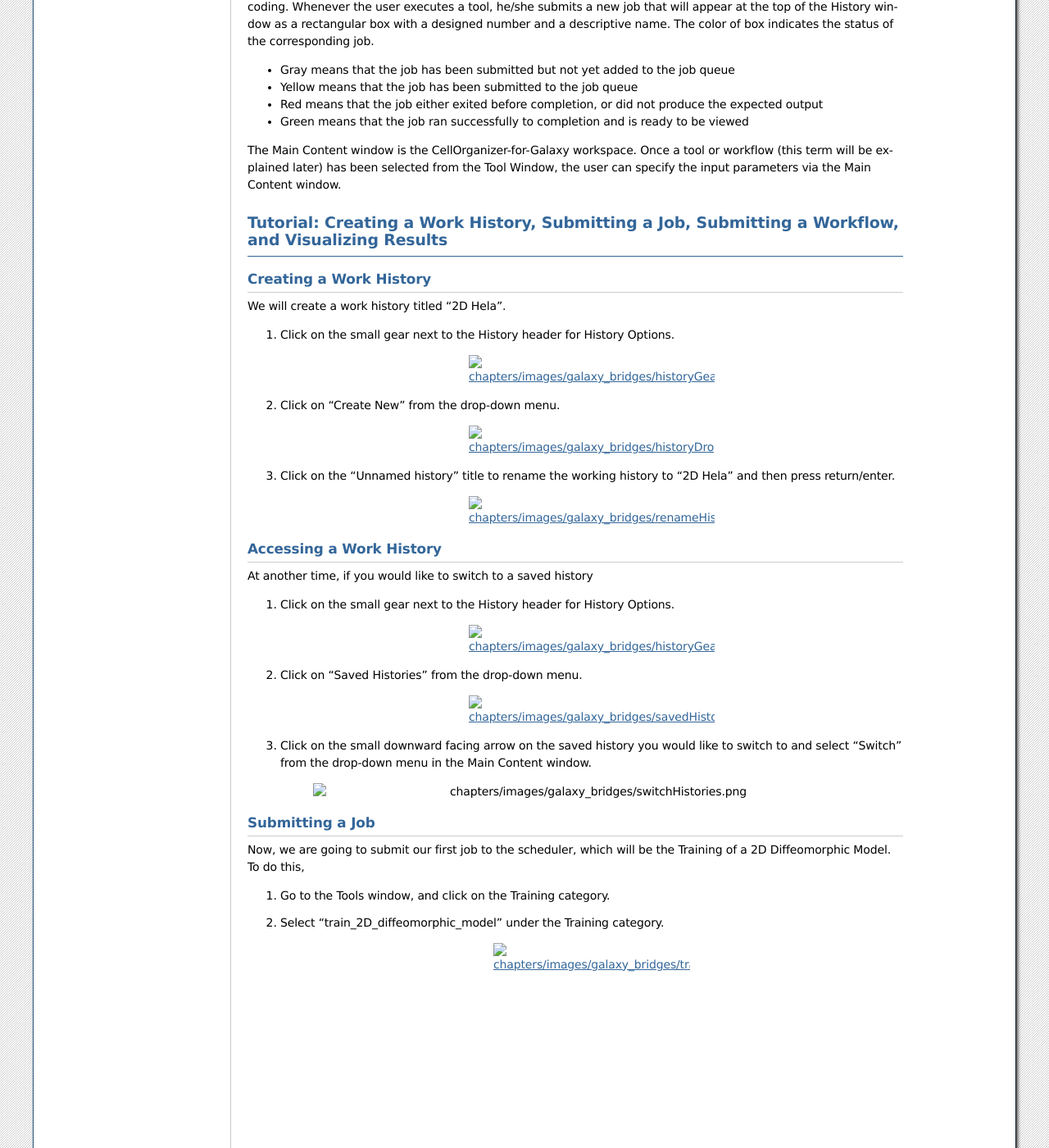
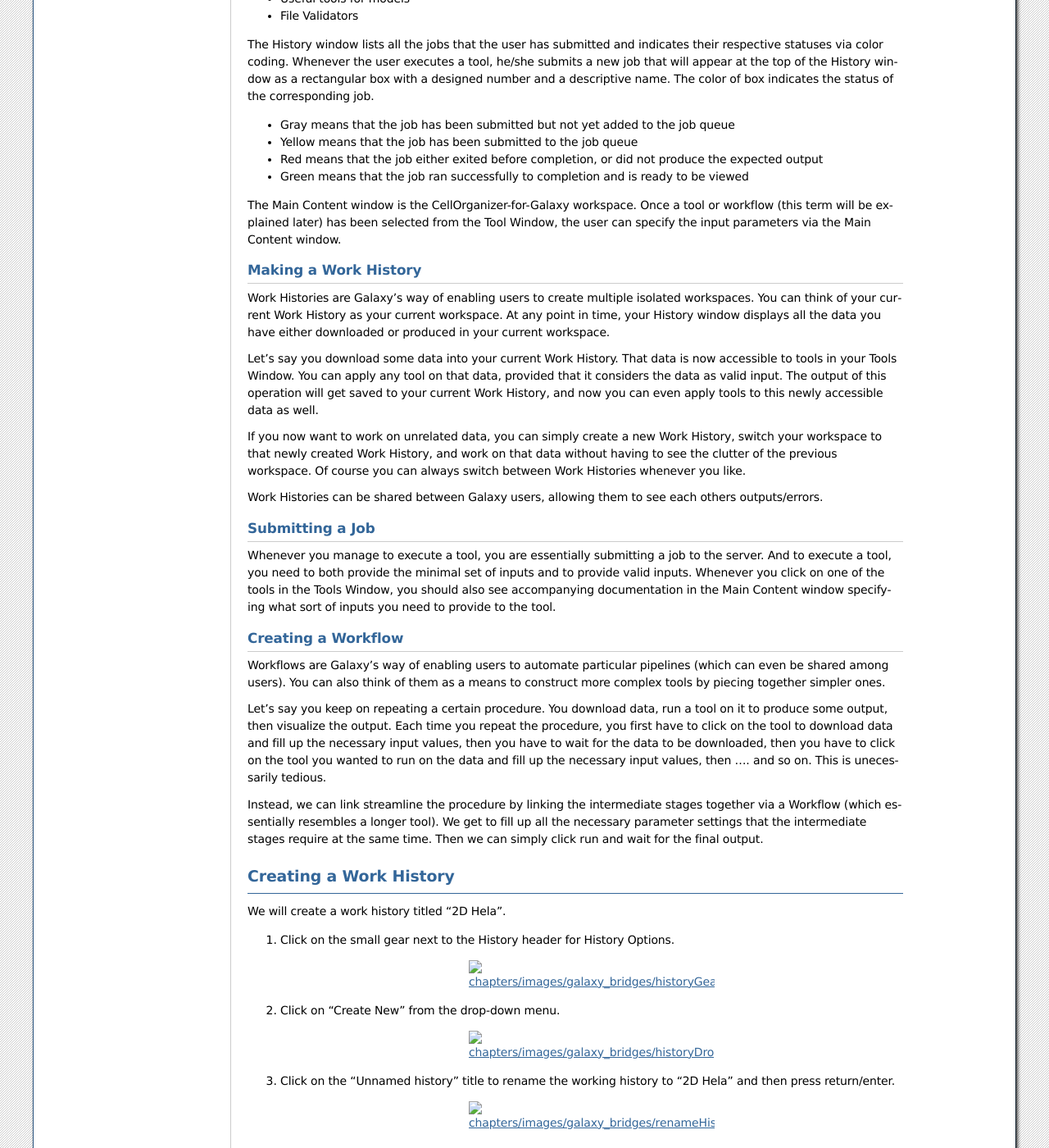
Before and after one commit to murphygroup/cellorganizer-documentation_old, a Sphinx documentation site: the page built from source/chapters/galaxy/index.rst, in a window 1280 px wide and 1400 px high, scrolled down 1557 px. Shown: the whole window at 82% size. Built offline with Sphinx 7.4.7, drawn with Linux system fonts in a browser that asks for light colours; some of the changed text lies outside the part shown.

Commit message:
Partial progress for revamping galaxy docs

```diff
--- a/source/chapters/galaxy/index.rst
+++ b/source/chapters/galaxy/index.rst
@@ -40,8 +41,11 @@
 
 You will be redirected to the home page of the Galaxy interface for your account.
 
-Galaxy interface
-----------------
+Basic features of Galaxy
+------------------------
+
+Home Page
+*********
 
 The home page is divided into four parts
 
@@ -73,8 +77,30 @@
 
 The Main Content window is the CellOrganizer-for-Galaxy workspace. Once a tool or workflow (this term will be explained later) has been selected from the Tool Window, the user can specify the input parameters via the Main Content window.
 
-Tutorial: Creating a Work History, Submitting a Job, Submitting a Workflow, and Visualizing Results
-***************************************************************************************************
+Making a Work History
+*********************
+
+Work Histories are Galaxy's way of enabling users to create multiple isolated workspaces. You can think of your current Work History as your current workspace. At any point in time, your History window displays all the data you have either downloaded or produced in your current workspace.
+
+Let's say you download some data into your current Work History. That data is now accessible to tools in your Tools Window. You can apply any tool on that data, provided that it considers the data as valid input. The output of this operation will get saved to your current Work History, and now you can even apply tools to this newly accessible data as well.
+
+If you now want to work on unrelated data, you can simply create a new Work History, switch your workspace to that newly created Work History, and work on that data without having to see the clutter of the previous workspace. Of course you can always switch between Work Histories whenever you like.
+
+Work Histories can be shared between Galaxy users, allowing them to see each others outputs/errors.
+
+Submitting a Job
+****************
+
+Whenever you manage to execute a tool, you are essentially submitting a job to the server. And to execute a tool, you need to both provide the minimal set of inputs and to provide valid inputs. Whenever you click on one of the tools in the Tools Window, you should also see accompanying documentation in the Main Content window specifying what sort of inputs you need to provide to the tool.
+
+Creating a Workflow
+*******************
+
+Workflows are Galaxy's way of enabling users to automate particular pipelines (which can even be shared among users). You can also think of them as a means to construct more complex tools by piecing together simpler ones.
+
+Let's say you keep on repeating a certain procedure. You download data, run a tool on it to produce some output, then visualize the output. Each time you repeat the procedure, you first have to click on the tool to download data and fill up the necessary input values, then you have to wait for the data to be downloaded, then you have to click on the tool you wanted to run on the data and fill up the necessary input values, then .... and so on. This is unecessarily tedious.
+
+Instead, we can link streamline the procedure by linking the intermediate stages together via a Workflow (which essentially resembles a longer tool). We get to fill up all the necessary parameter settings that the intermediate stages require at the same time. Then we can simply click run and wait for the final output.
 
 Creating a Work History
 -----------------------
```
Also changed, not shown: other parts of source/chapters/galaxy/index.rst (+3 -2 lines).
